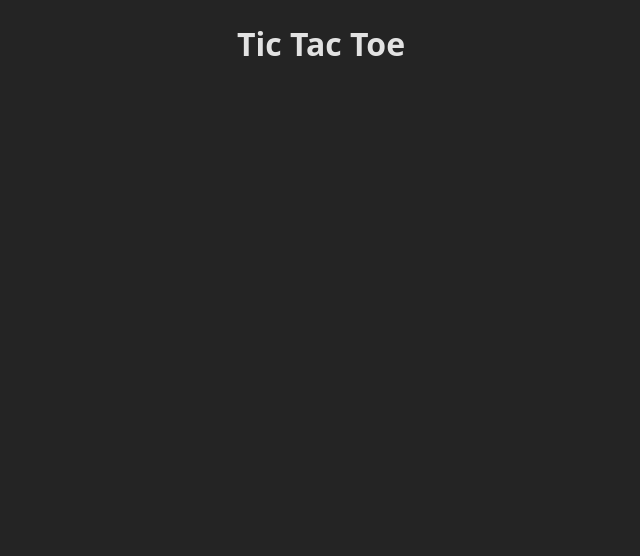
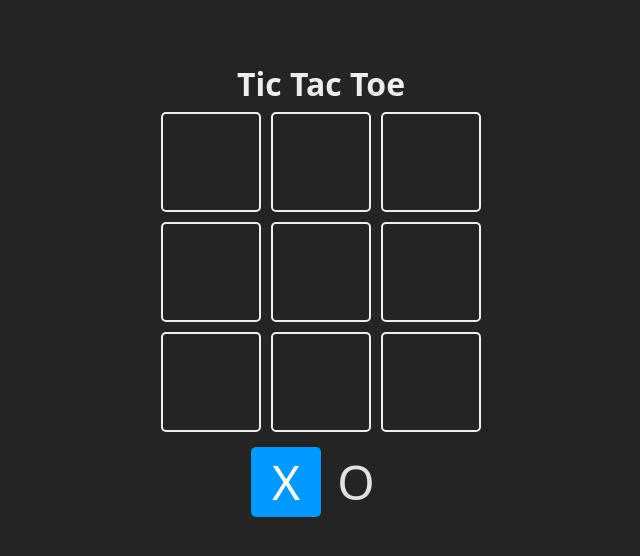
Before and after one commit to RoberAF/tic-tac-toe, a React (Vite) app: page / in a window 1280 px wide. Shown: the top 556 px of the page, without its empty margins (319-959 px from the left). Built offline with nearby package versions, Linux system fonts and the light colour scheme.

Commit message:
feat: bord ya dibuja y se detecta winenr

```diff
--- a/src/App.jsx
+++ b/src/App.jsx
@@ -3,11 +3,100 @@
 import viteLogo from '/vite.svg'
 import './App.css'
 
-function App() {
-  const [count, setCount] = useState(0)
+const TURNS = {
+  X: 'X',
+  O: 'O'
+}
+
+
+const Square = ({ children, isSelected, updateBoard, index }) => {
+  const className = `square ${isSelected ? 'is-selected' : ''}`
+
+  const handleClick = () => {
+    updateBoard(index)
+  }
 
   return (
-    <h1>Tic Tac Toe</h1>
+    <div onClick={handleClick} className={className}>
+      {children}
+    </div>
+  )
+}
+
+const WINNER_COMBOS = [
+  [0, 1, 2],
+  [3, 4, 5],
+  [6, 7, 8],
+  [0, 3, 6],
+  [1, 4, 7],
+  [2, 5, 8],
+  [0, 4, 8],
+  [2, 4, 6]
+]
+
+function App() {
+  const [board, setBoard] = useState(Array(9).fill(null))
+
+  const [turn, setTurn] = useState(TURNS.X)
+
+  const [winner, setWinner] = useState(null)
+
+  const checkWinner = (boardToCheck) => {
+    for (const combo of WINNER_COMBOS) {
+      const [a, b, c] = combo
+      if (
+        boardToCheck[a] &&
+        boardToCheck[a] === boardToCheck[b] &&
+        boardToCheck[a] === boardToCheck[c]
+      ) {
+        return boardToCheck[a]
+      }
+    }
+    return null
+  }
+
+  const updateBoard = (index) => {
+    if (board[index] || winner) return
+
+    const newBoard = [...board]
+    newBoard[index] = turn
+    setBoard(newBoard)
+
+    const newTurn = turn === TURNS.X ? TURNS.O : TURNS.X
+    setTurn(newTurn)
+
+    const newWinner = checkWinner(newBoard)
+    if (newWinner) {
+      alert(`El ganador es: ${newWinner}`)
+      setWinner(newWinner)
+    }
+  }
+
+  return (
+    <main className='board'>
+      <h1>Tic Tac Toe</h1>
+      <section className='game'>
+        {
+          board.map((_, index) => {
+            return (
+              <Square
+                key={index}
+                index={index}
+                updateBoard={updateBoard}
+              >
+                {board[index]}
+              </Square>
+            )
+          })
+        }
+      </section>
+
+      <section className='turn'>
+        <Square isSelected={turn === TURNS.X}>{TURNS.X}</Square>
+        <Square isSelected={turn === TURNS.O}>{TURNS.O}</Square>
+      </section>
+    </main>
+
   )
 }
 
```
